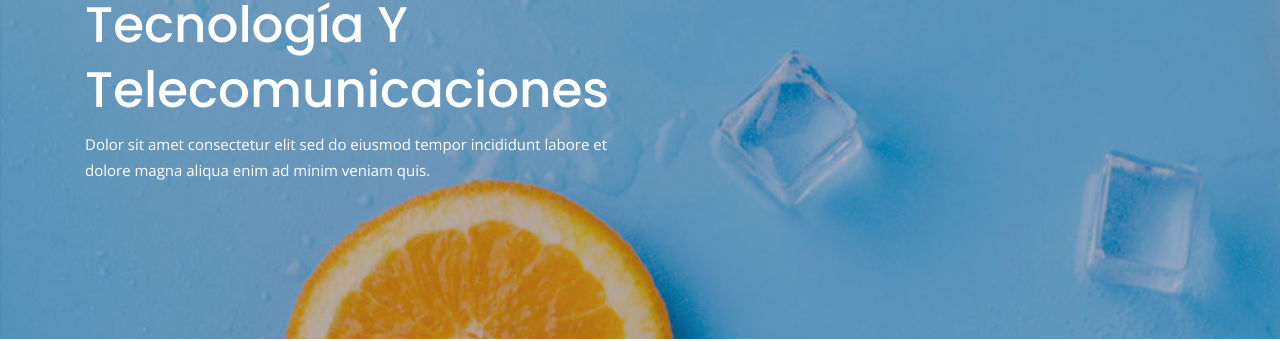
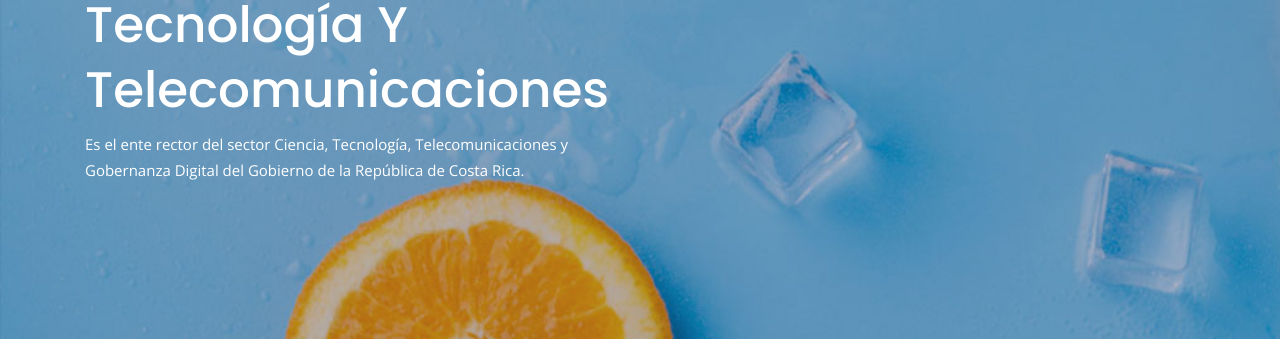
Before and after one commit to estaennosotraspiloto/estaennosotraspiloto, a Jekyll site: the page built from portfolio-1.html, in a window 1280 px wide and 900 px high. Shown: the part 292-633 px from the top of the window. Built offline with Jekyll 4.4.1, drawn with Linux system fonts in a browser that asks for light colours.

Commit message:
Update from Forestry.io estaennosotraspiloto updated portfolio-1.html

```diff
--- a/portfolio-1.html
+++ b/portfolio-1.html
@@ -2,8 +2,8 @@
 layout: default
 header_image: "/assets/images/bg/about-bg.jpg"
 title: Ministerio de Ciencia, Tecnología y Telecomunicaciones
-description: Dolor sit amet consectetur elit sed do eiusmod tempor incididunt labore
-  et dolore magna aliqua enim ad minim veniam quis.
+description: Es el ente rector del sector Ciencia, Tecnología, Telecomunicaciones
+  y Gobernanza Digital del Gobierno de la República de Costa Rica.
 
 ---
 {% include page_header.html %}
```
